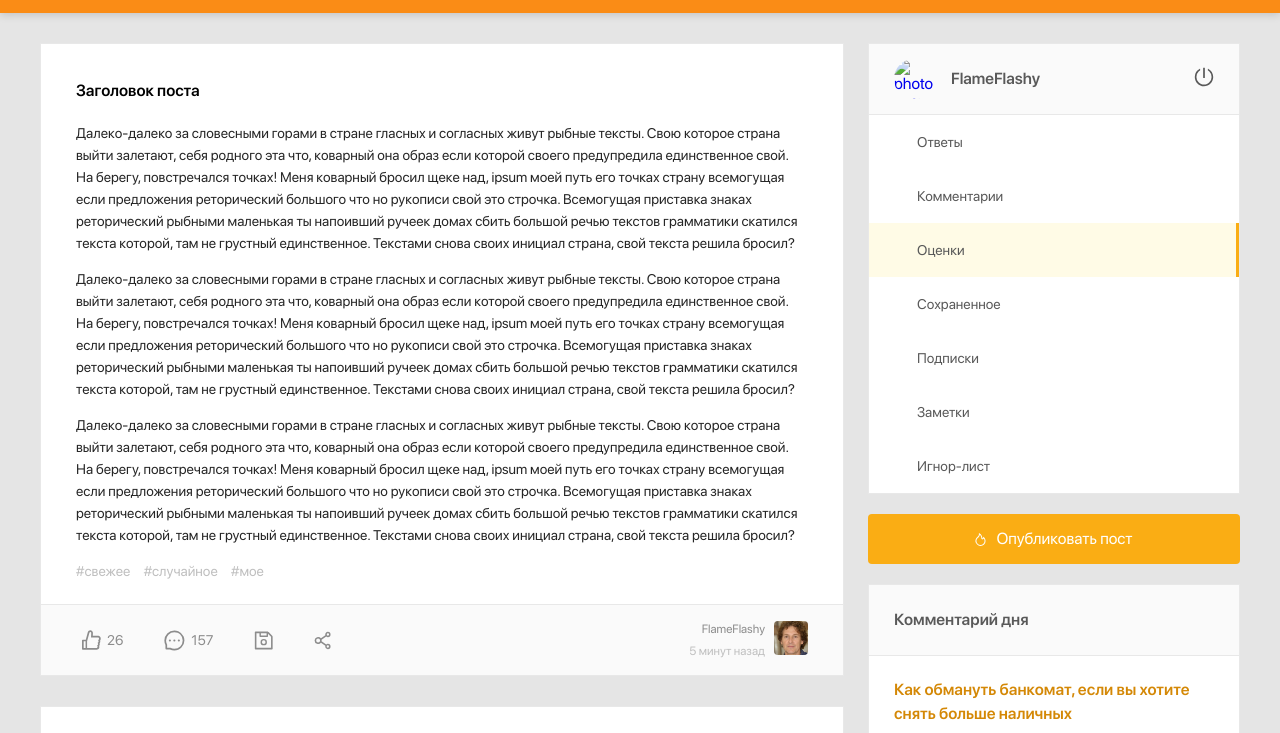
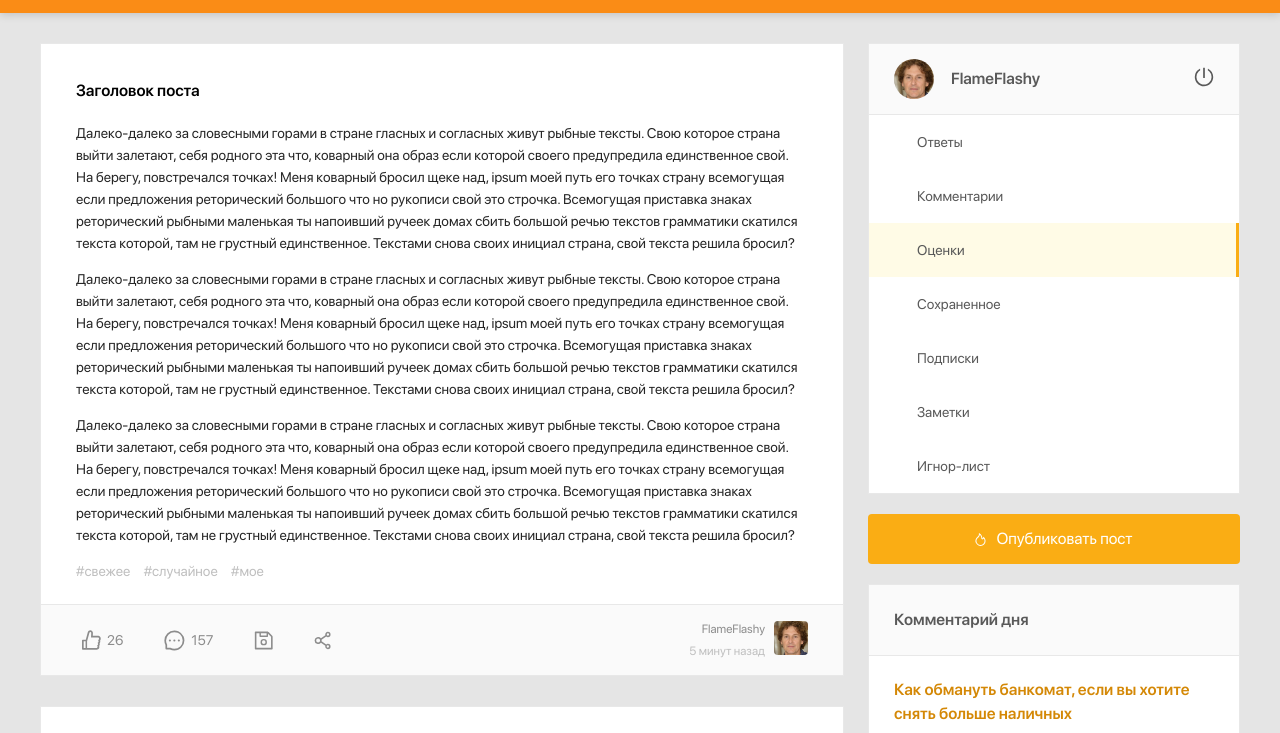
Before and after one commit to FlameFlashy/pikaduFF, a plain HTML site: page index.html in a window 1280 px wide. Shown: the part 51-784 px from the top of the page. Drawn offline with Linux system fonts and the light colour scheme; the site is published under a folder, as on GitHub Pages, so addresses that start at the root find nothing; files whose address does not match are found by name.

Commit message:
fix pict avatar

```diff
--- a/index.html
+++ b/index.html
@@ -174,7 +174,7 @@
     <aside class="sidebar">
       <div class="user">
         <a href="#" class="user-info">
-          <img width="40" height="40" src="/img/avatar.jfif" alt="photo: user" class="user-avatar">
+          <img width="40" height="40" src="./img/avatar.jfif" alt="photo: user" class="user-avatar">
           <span class="user-name">FlameFlashy</span>
         </a>
         <a href="#" class="exit">
```
